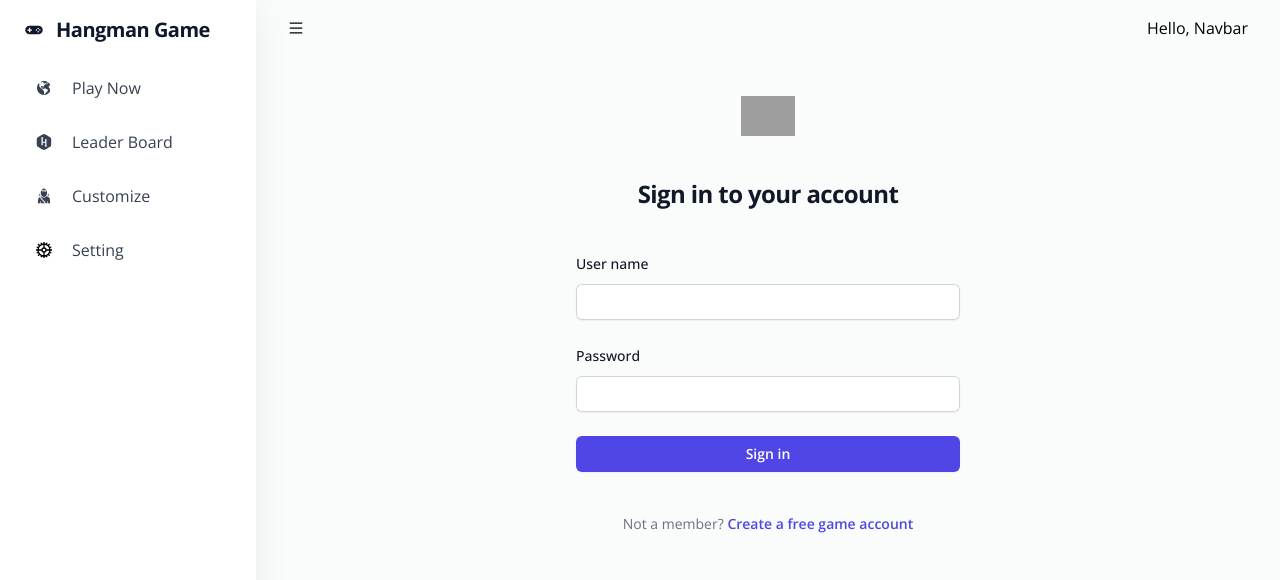
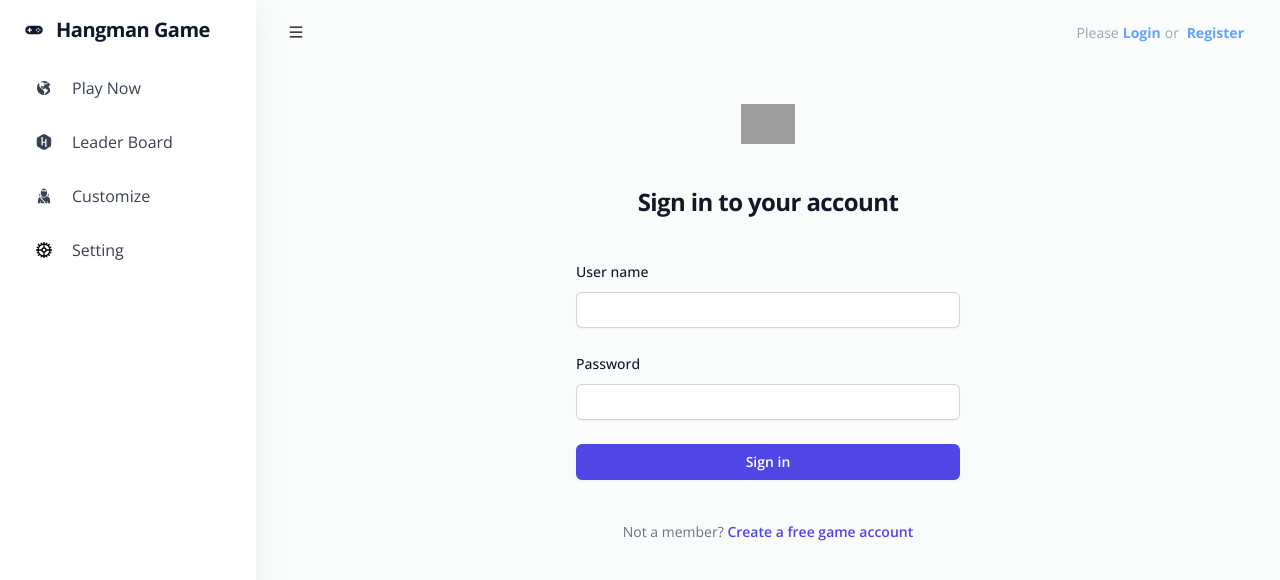
Before and after one commit to n-shen/game-hangman, a React (Create React App) app in the folder client/: page /login in a window 1280 px wide. Shown: the top 580 px of the page. Built offline with nearby package versions, Linux system fonts and the light colour scheme; grey boxes are pictures that could not be loaded.

Commit message:
added user route

```diff
--- a/client/src/App.js
+++ b/client/src/App.js
@@ -5,12 +5,14 @@ import { Navbar, Sidebar } from "./components";
 import { Home, Login, Setting } from "./pages";
 
 import { useStateContext } from "./contexts/StateContext";
+import { useAuthContext } from "./hooks/useAuthContext";
 import "./App.css";
 
 // import axios from "axios";
 
 function App() {
   const { shared_info, activeMenu } = useStateContext();
+  const { user } = useAuthContext();
 
   // const baseURL = shared_info.baseURL;
 
@@ -40,7 +42,10 @@ function App() {
             <div>
               <Routes>
                 <Route path="/" element={<Home />}></Route>
-                <Route path="/login" element={<Login />}></Route>
+                <Route
+                  path="/login"
+                  element={!user ? <Login /> : <Home />}
+                ></Route>
                 <Route path="/setting" element={<Setting />}></Route>
               </Routes>
             </div>
--- a/client/src/components/Navbar.jsx
+++ b/client/src/components/Navbar.jsx
@@ -1,18 +1,21 @@
 import React, { useEffect } from "react";
+import { NavLink } from "react-router-dom";
+import { AiOutlineMenu } from "react-icons/ai";
+
 import { useStateContext } from "../contexts/StateContext";
-import { AiOutlineMenu } from "react-icons/ai";
+import { useAuthContext } from "../hooks/useAuthContext";
+import { useLogout } from "../hooks/useLogout";
 
 const Navbar = () => {
   const { activeMenu, setActiveMenu, setScreenSize, screenSize, userProfile } =
     useStateContext();
+  const { user } = useAuthContext();
+  const { logout } = useLogout();
 
   useEffect(() => {
     const handleResize = () => setScreenSize(window.innerWidth);
-
     window.addEventListener("resize", handleResize);
-
     handleResize();
-
     return () => window.removeEventListener("resize", handleResize);
   }, [setScreenSize]);
 
@@ -32,18 +35,41 @@ const Navbar = () => {
         <AiOutlineMenu />
       </button>
       <div>
-        <p className={screenSize >= 900 ? "" : "text-xs"}>Hello, Navbar</p>
-        {userProfile && (
+        {!user && (
           <div className="flex items-center gap-2 p-1 rounded-lg text-right">
             <p className={screenSize >= 900 ? "" : "text-xs"}>
-              <span className="text-gray-400 text-14">Hi,</span>{" "}
+              <span className="text-gray-400 text-14">Please</span>
+              <NavLink
+                to="/login"
+                className="text-blue-400 font-bold ml-1 text-14"
+              >
+                Login
+              </NavLink>{" "}
+              <span className="text-gray-400 text-14"> or </span>
+              <NavLink
+                to="/register"
+                className="text-blue-400 font-bold ml-1 text-14"
+              >
+                Register
+              </NavLink>{" "}
+            </p>
+          </div>
+        )}
+        {user && (
+          <div className="flex items-center gap-2 p-1 rounded-lg text-right">
+            <p className={screenSize >= 900 ? "" : "text-xs"}>
+              <span className="text-gray-400 text-14">Welcome,</span>{" "}
               <span className="text-gray-400 font-bold ml-1 text-14">
-                {userProfile["name"]}
-              </span>{" "}
-              <span className="text-gray-400 text-14">from</span>
-              <span className="text-gray-400 font-bold ml-1 text-14">
-                {userProfile["city"]}
-              </span>{" "}
+                {user["user"]}
+              </span>
+              <span className="text-gray-400 text-14">!</span>{" "}
+              <NavLink
+                to="/"
+                onClick={logout}
+                className="text-blue-400 font-bold ml-1 text-14"
+              >
+                Logout
+              </NavLink>{" "}
             </p>
           </div>
         )}
--- /dev/null
+++ b/client/src/hooks/useLogout.js
@@ -0,0 +1,12 @@
+import { useAuthContext } from "./useAuthContext";
+
+export const useLogout = () => {
+  const { dispatch } = useAuthContext();
+
+  const logout = () => {
+    localStorage.removeItem("token");
+    dispatch({ type: "LOGOUT" });
+  };
+
+  return { logout };
+};
```
